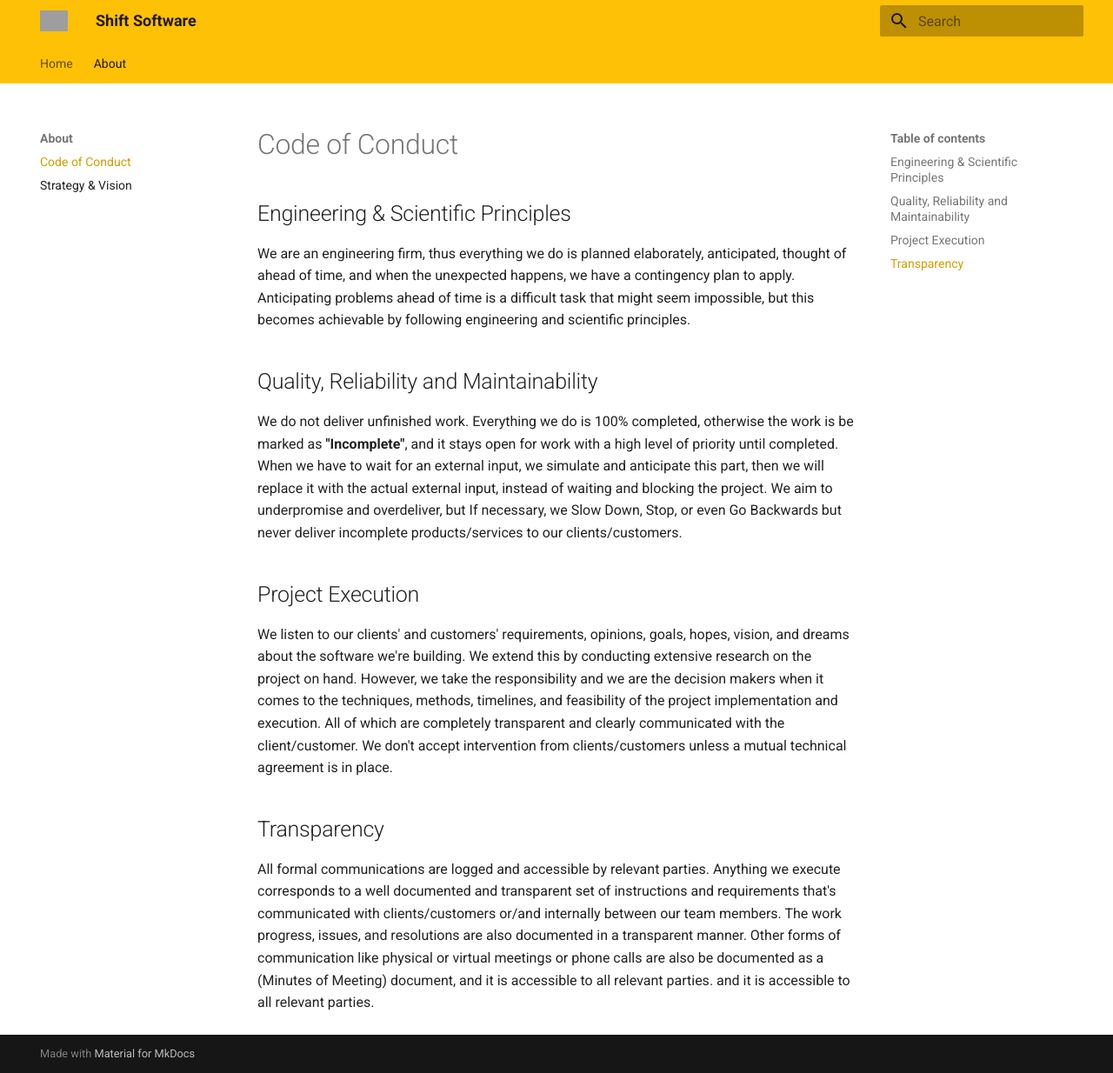
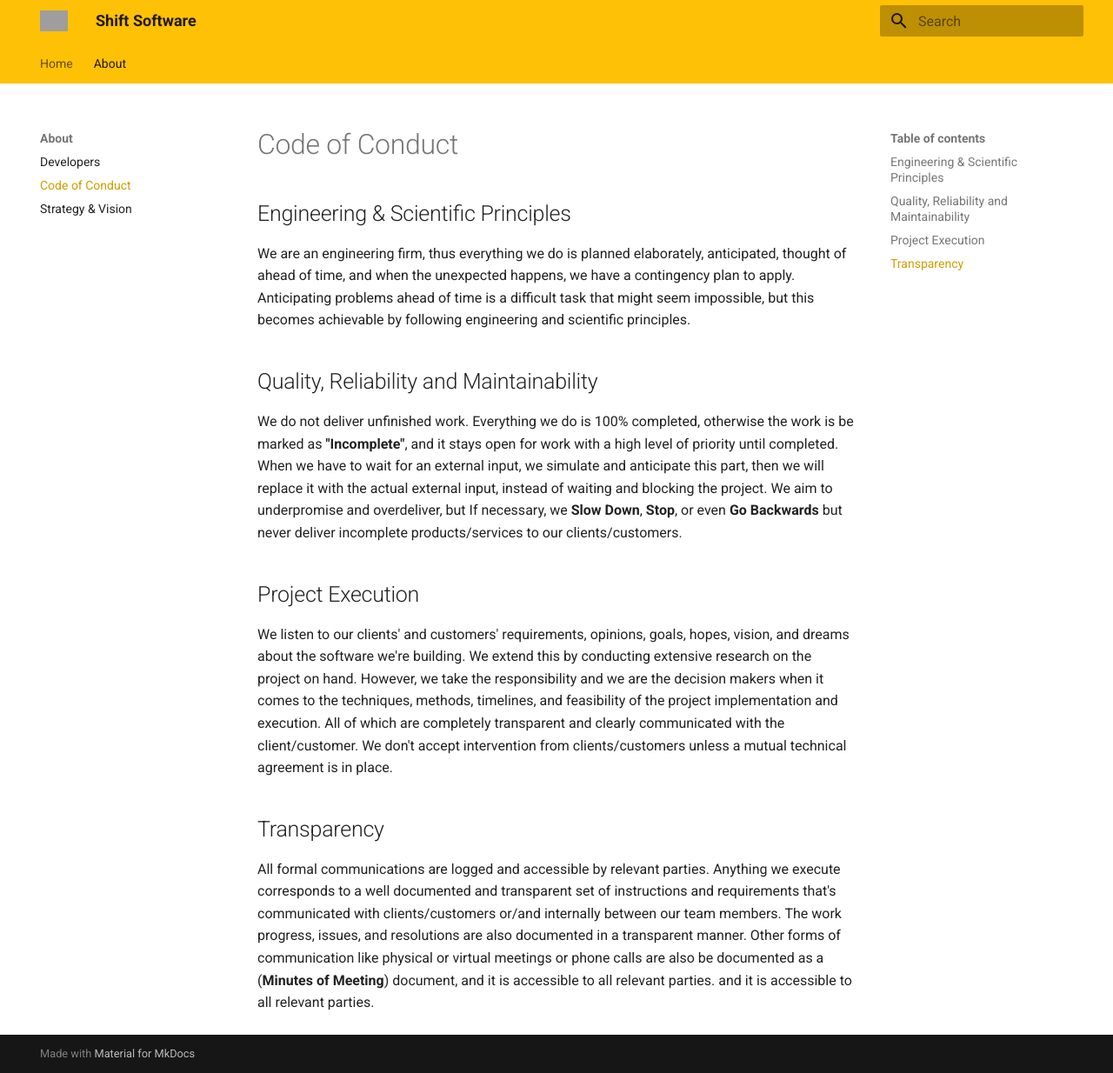
Before and after one commit to Yousif001/Shift.software-clone, an MkDocs documentation site: the page built from docs/about/code-of-conduct.md, in a window 1280 px wide and 1234 px high. Shown: the whole window at 87% size. Built offline with MkDocs 1.6.1 and Material for MkDocs 9.7.7, drawn with Linux system fonts in a browser that asks for light colours; grey boxes are pictures that could not be loaded.

```diff
--- a/docs/about/code-of-conduct.md
+++ b/docs/about/code-of-conduct.md
@@ -11,7 +11,7 @@ We do not deliver unfinished work. Everything we do is 100% completed, otherwise
 and it stays open for work with a high level of priority until completed. When we have to wait for an external input,
 we simulate and anticipate this part, then we will replace it with the actual external input, instead of waiting and blocking the project.
 We aim to underpromise and overdeliver, but If necessary,
-we Slow Down, Stop, or even Go Backwards but never deliver incomplete products/services to our clients/customers.
+we __Slow Down__, __Stop__, or even __Go Backwards__ but never deliver incomplete products/services to our clients/customers.
 
 ## Project Execution
 We listen to our clients' and customers' requirements, opinions, goals, hopes, vision, and dreams about the software we're building.
@@ -25,6 +25,6 @@ We don't accept intervention from clients/customers unless a mutual technical ag
 All formal communications are logged and accessible by relevant parties.
 Anything we execute corresponds to a well documented and transparent set of instructions and requirements that's communicated with clients/customers or/and internally between our team members.
 The work progress, issues, and resolutions are also documented in a transparent manner.
-Other forms of communication like physical or virtual meetings or phone calls are also be documented as a (Minutes of Meeting) document,
+Other forms of communication like physical or virtual meetings or phone calls are also be documented as a (__Minutes of Meeting__) document,
 and it is accessible to all relevant parties.
 and it is accessible to all relevant parties.
```
Also changed, not shown: docs/about/Developers.md (added, +41 -0 lines), docs/about/strategy-and-vision.md (+1 -1 lines).
